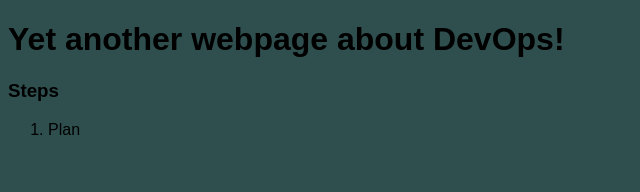
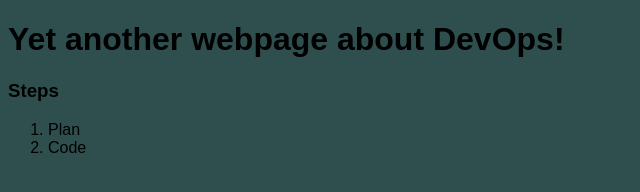
Before and after one commit to skrtbhtngr/do1, a plain HTML site: page index.html in a window 1280 px wide. Shown: the full height of the page, 0-640 px from the left. Drawn offline with Linux system fonts and the light colour scheme.

Commit message:
added step: code
Signed-off-by: Sukrit Bhatnagar <skrtbhtngr@gmail.com>

```diff
--- a/index.html
+++ b/index.html
@@ -11,6 +11,7 @@
 <h3> Steps </h3>
 <ol>
     <li> Plan </li>
+    <li> Code </li>
 </ol>
 
 </body>
```
